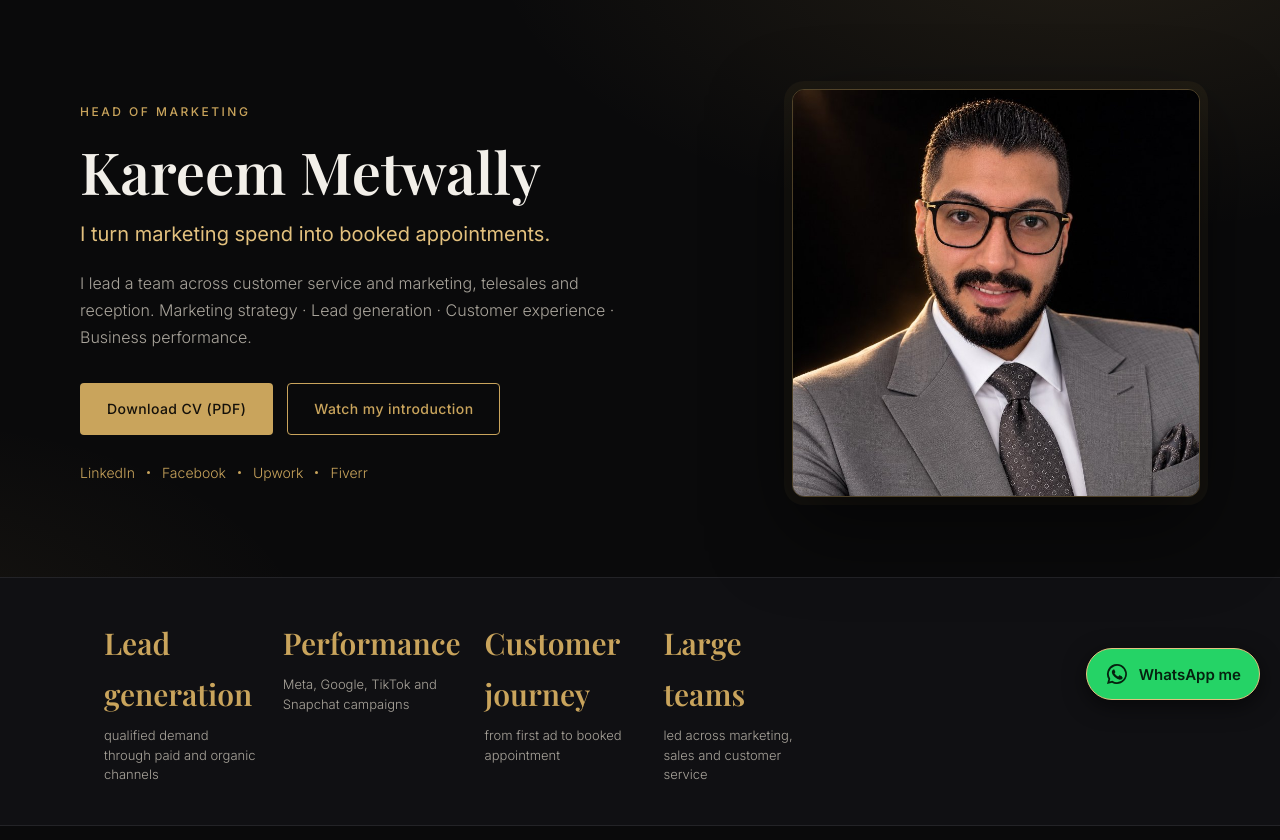
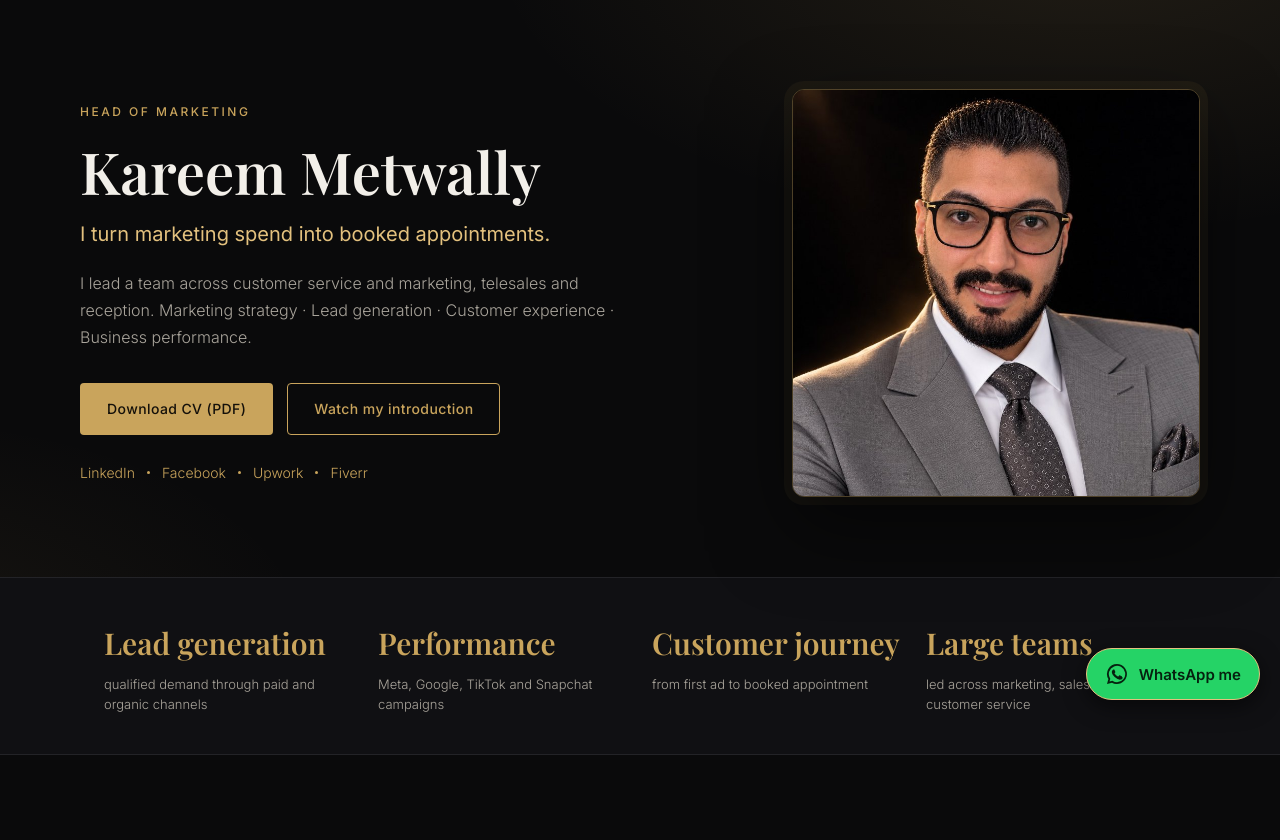
Before and after one commit to kareem-metwally/kareem-metwally.github.io, a plain HTML site: page index.html in a window 1280 px wide. Shown: the part 80-920 px from the top of the page. Drawn offline with nearby package versions, Linux system fonts and the light colour scheme; a script that the page names is missing.

Commit message:
Change stats grid layout to 4 columns

```diff
--- a/styles.css
+++ b/styles.css
@@ -92,7 +92,7 @@ a:hover { color: var(--gold-bright); }
 .stats { border-top: 1px solid var(--line); border-bottom: 1px solid var(--line); background: var(--bg-alt); }
 .stats-inner {
   max-width: var(--max); margin: 0 auto; padding: 40px 24px;
-  display: grid; grid-template-columns: repeat(6, 1fr); gap: 24px;
+  display: grid; grid-template-columns: repeat(4, 1fr); gap: 24px;
 }
 .stat { display: flex; flex-direction: column; gap: 6px; }
 .stat-num { color: var(--gold); font-size: 30px; }
```
